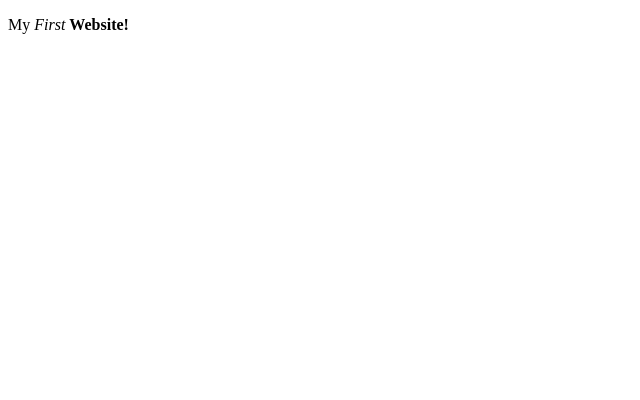
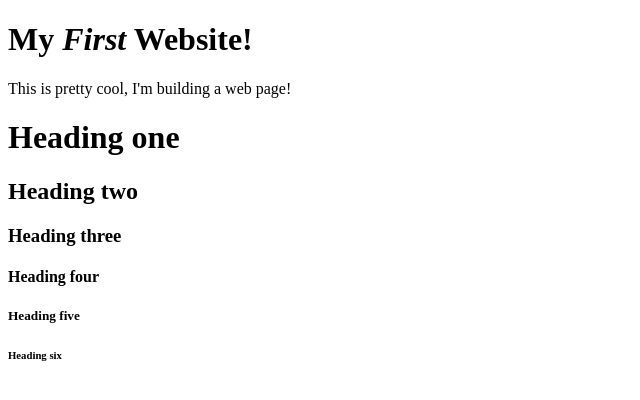
Before and after one commit to g4ar/firstcodes, a plain HTML site: page index.html in a window 1280 px wide. Shown: the whole page, without its empty margins (0-640 px from the left). Drawn offline with Linux system fonts and the light colour scheme.

Commit message:
Going into video 4

```diff
--- a/index.html
+++ b/index.html
@@ -10,6 +10,15 @@
     </head>
     <!--Start of Paragraph-->
     <body>
-        <p>My <em>First</em> <Strong>Website!</Strong></p>
+        <h1>My <em>First</em> <Strong>Website!</Strong></h1>
+
+        <p>This is pretty cool, I'm building a web page!</p>
+            <!--Headings-->
+        <h1>Heading one</h1>
+        <h2>Heading two</h2>
+        <h3>Heading three</h3>
+        <h4>Heading four</h4>
+        <h5>Heading five</h5>
+        <h6>Heading six</h6>
     </body>
 </html>
```
